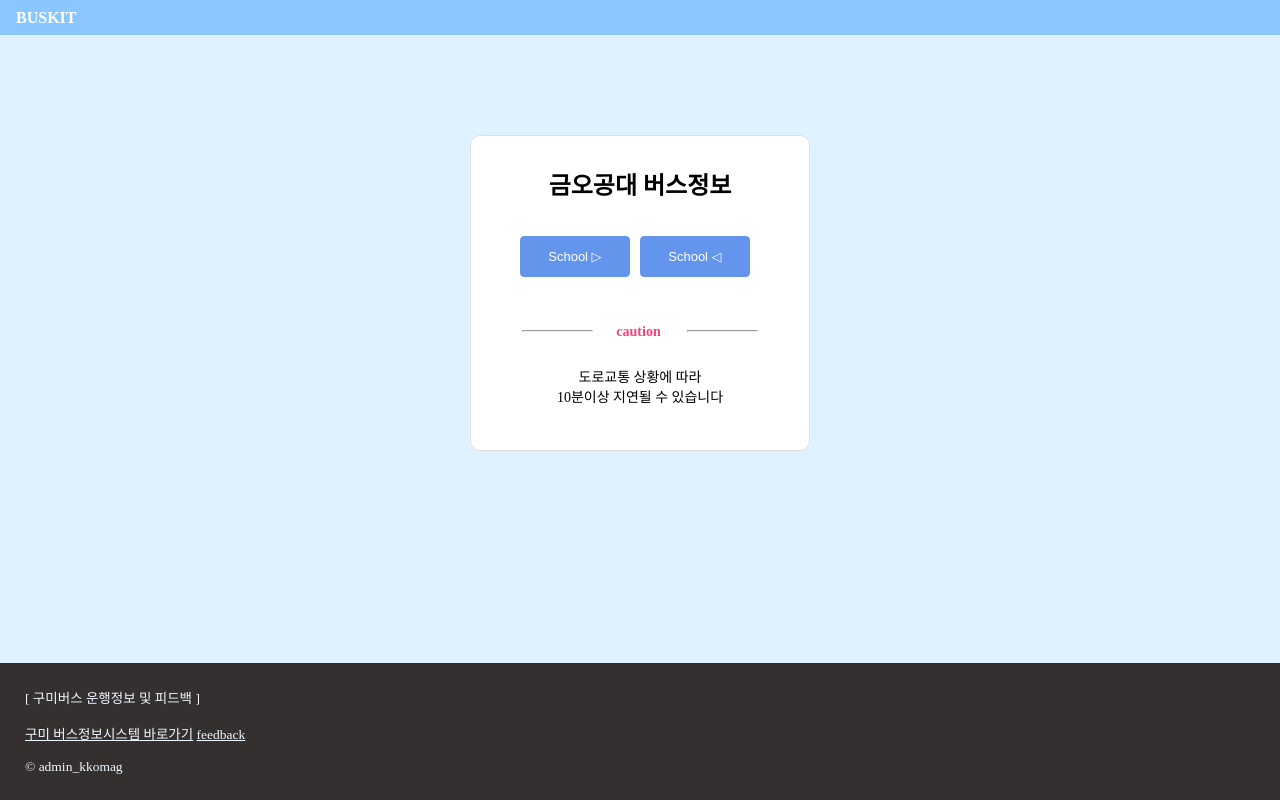
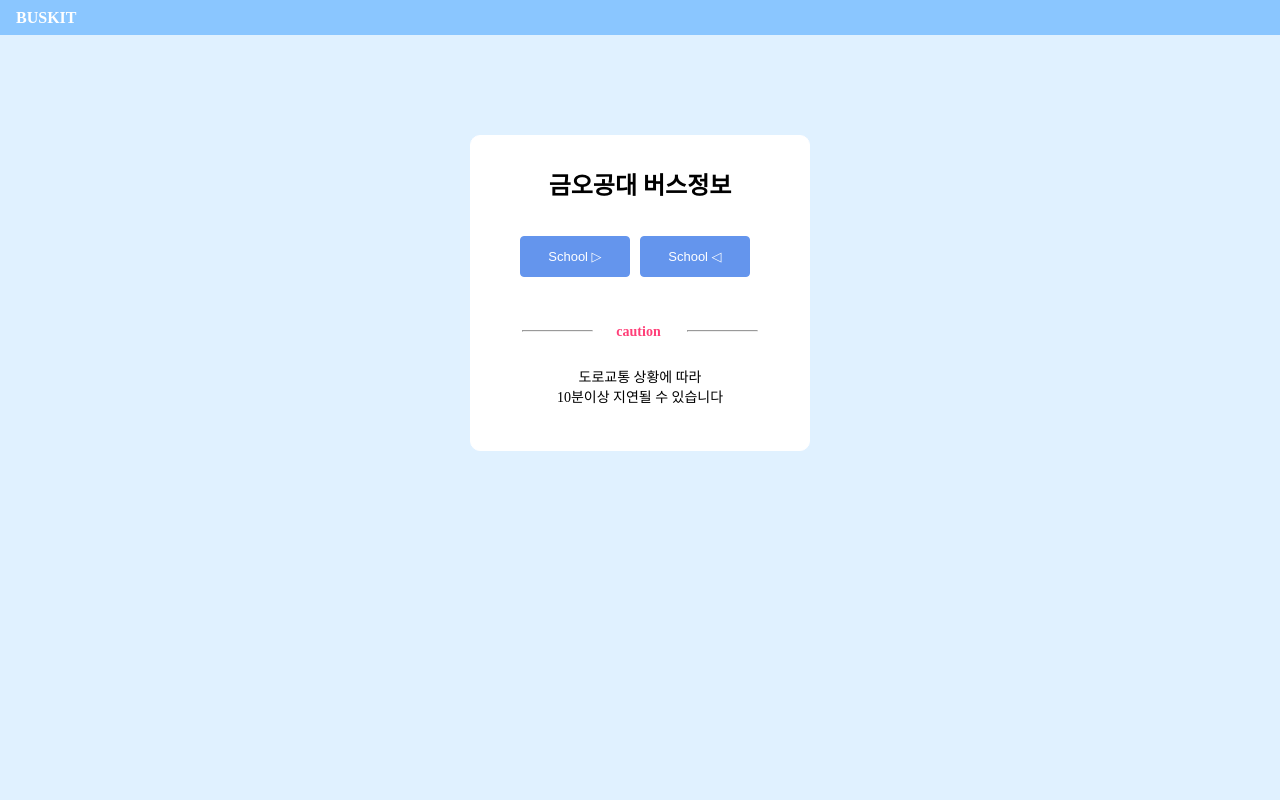
Before and after one commit to Noel-le/BUSKIT, a website: page index.html in a window 1280 px wide. Shown: the top 800 px of the page. Drawn offline with Linux system fonts and the light colour scheme.

Commit message:
Update index.css

```diff
--- a/css/index.css
+++ b/css/index.css
@@ -1,4 +1,8 @@
 /* fixed-header style */
+
+html {
+  height: 100%;
+}
 
 header {
   text-align: center;
@@ -41,7 +45,8 @@ body {
 .contentsWrap {
   margin: 80px auto;
   max-width: 340px;
-  min-height: calc(100%-510px);
+  height: auto;
+  min-height: 100%;
   overflow-y: auto;
   position: relative;
   border: none;
@@ -50,12 +55,11 @@ body {
   align-items: center;
 }
 
-
 .infoWindow {
   background-color: #ffffff;
   padding: 10px auto;
   padding-bottom: 30px;
-  border: 1px solid #dfdfdf;
+  border: 1px solid #fff;
   border-radius: 10px;
 }
 
@@ -186,13 +190,13 @@ p {
 /*  footer style  */
 
 footer {
-  position: absolute;
+  position: relative;
+  transform: translateY(-100%);
   left: 0;
   bottom: 0;
   width: 100%;
   height: 117px;
   background-color: rgb(53, 48, 48);
-  margin-top: 80px;
   color: aliceblue;
   padding: 0px;
   padding-top: 10px;
```
